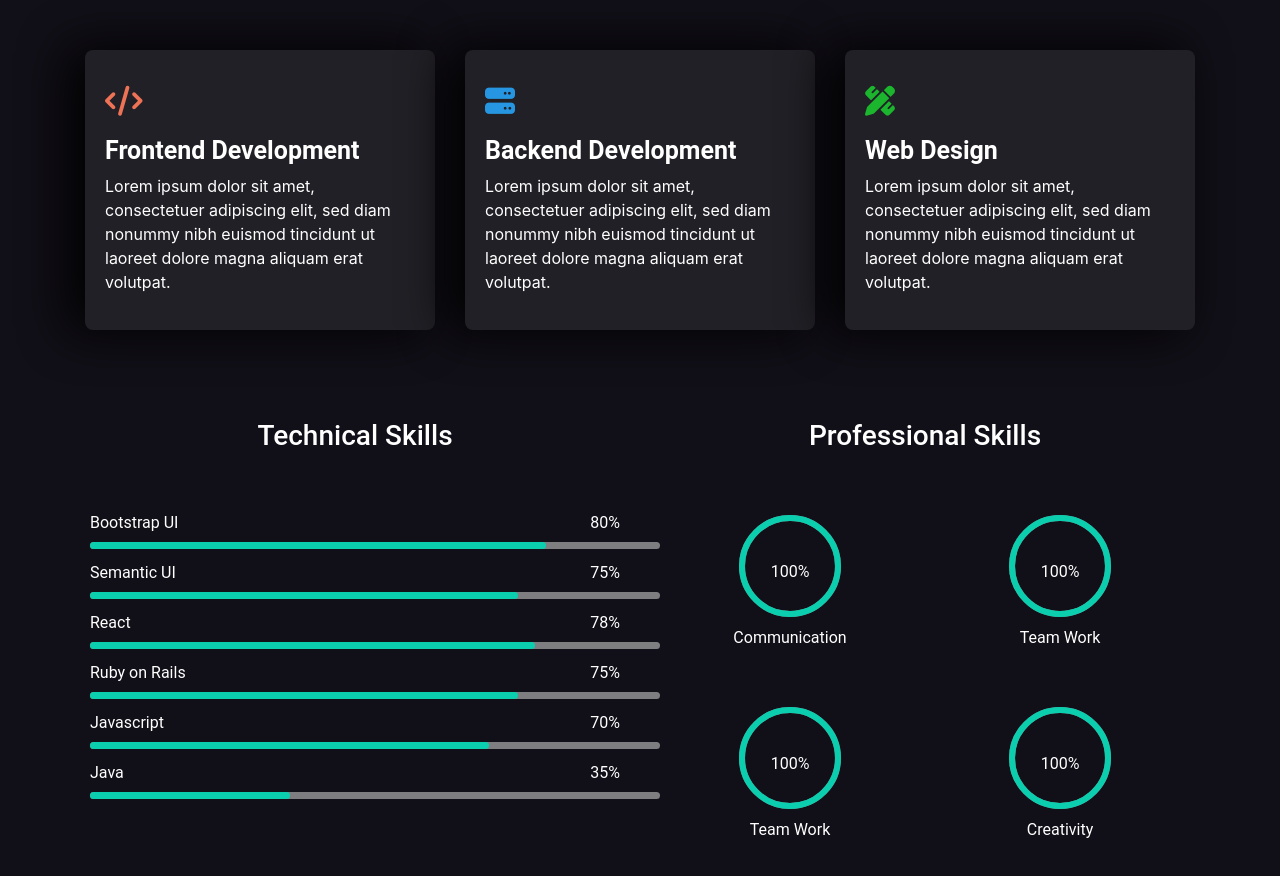
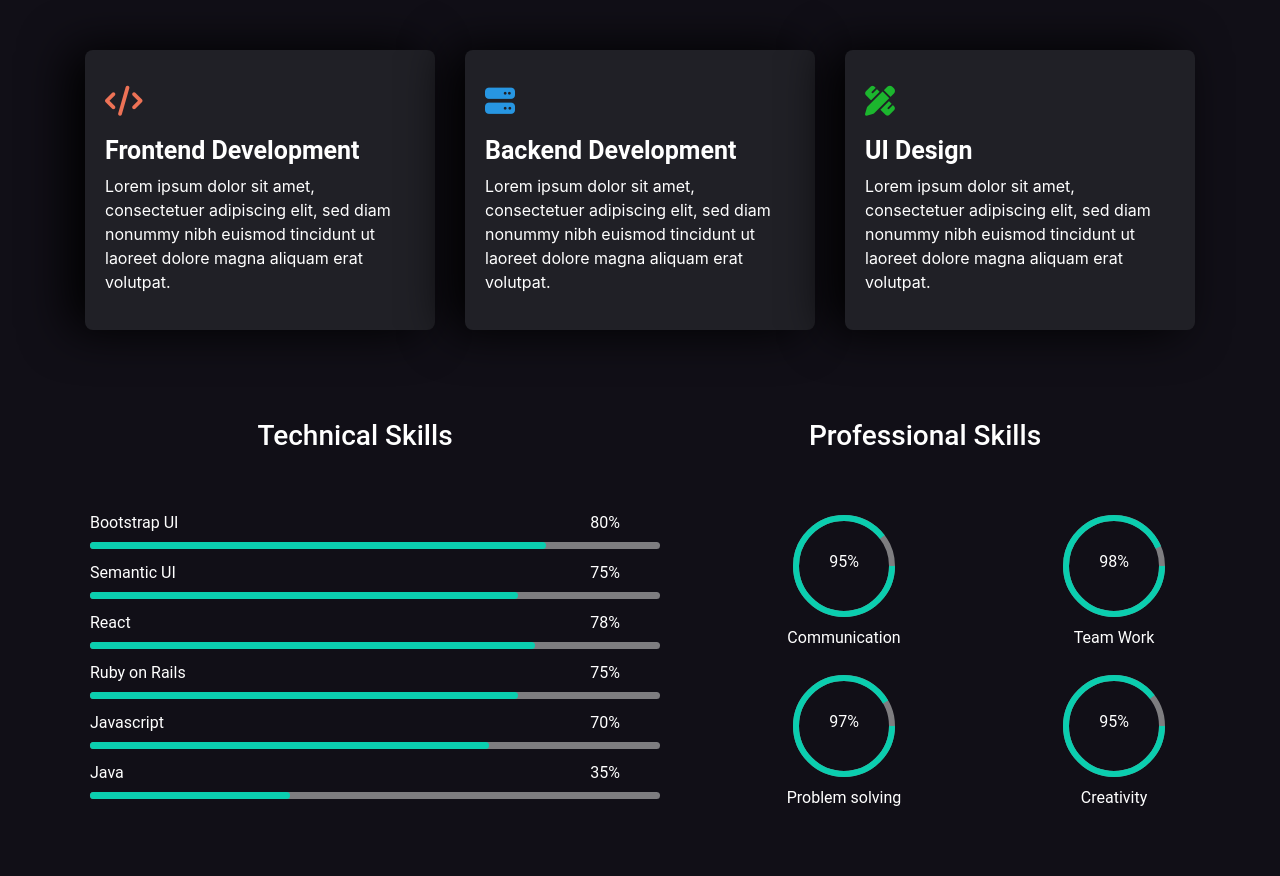
Before and after one commit to MarioR9/PortfolioV3, a React (Create React App) app: page / in a window 1280 px wide. Shown: the part 1240-2116 px from the top of the page. After the commit the page ends 2071 px from the top, so only its background shows below. Built offline with nearby package versions, Linux system fonts and the light colour scheme.

Commit message:
professional skills added

```diff
--- a/src/components/About.jsx
+++ b/src/components/About.jsx
@@ -59,7 +59,7 @@ const About = () => {
                     <Col>
                     <div className='about__traits'>
                         <i class="fas fa-pencil-ruler"></i>
-                        <h3>Web Design</h3>
+                        <h3>UI Design</h3>
                         <p>Lorem ipsum dolor sit amet, consectetuer adipiscing elit, sed diam nonummy nibh euismod tincidunt ut laoreet dolore magna aliquam erat volutpat.</p>
                     </div>
                     </Col>
--- a/src/components/Skills.jsx
+++ b/src/components/Skills.jsx
@@ -64,45 +64,45 @@ const Skills = () => {
                     <div>
                         <Container>
                             <Row>
-                                <Col>
-                                <div className='skills__circles'>
+                                <Col className='skills__circles'>
+                                <div >
                                     <svg viewBox="0 0 100 100" height='120'>
                                     <circle cx="50" cy="50" r="40" stroke="#c7c6c699" stroke-width="5" fill-opacity="0" />
                                     <circle className='skills__circlePercentage0' cx="50" cy="50" r="40" stroke="#0bceaf" stroke-width="5" fill-opacity="0" />
                                     </svg>
-                                    <p className='skills__percent'>100%</p>
+                                    <p className='skills__percent'>95%</p>
                                     <p>Communication</p>
                                 </div>
                                 </Col>
-                                <Col>
-                                <div className='skills__circles'>
+                                <Col className='skills__circles'>
+                                <div>
                                     <svg viewBox="0 0 100 100" height='120'>
                                     <circle cx="50" cy="50" r="40" stroke="#c7c6c699" stroke-width="5" fill-opacity="0" />
                                     <circle className='skills__circlePercentage1' cx="50" cy="50" r="40" stroke="#0bceaf" stroke-width="5" fill-opacity="0" />
                                     </svg>
-                                    <p className='skills__percent'>100%</p>
+                                    <p className='skills__percent'>98%</p>
                                     <p>Team Work</p>
                                 </div>
                                 </Col>
                             </Row>
                             <Row>
-                                <Col>
-                                <div className='skills__circles'>
+                                <Col className='skills__circles'>
+                                <div>
                                     <svg viewBox="0 0 100 100" height='120'>
                                     <circle cx="50" cy="50" r="40" stroke="#c7c6c699" stroke-width="5" fill-opacity="0" />
                                     <circle className='skills__circlePercentage2' cx="50" cy="50" r="40" stroke="#0bceaf" stroke-width="5" fill-opacity="0" />
                                     </svg>
-                                    <p className='skills__percent'>100%</p>
-                                    <p>Team Work</p>
+                                    <p className='skills__percent'>97%</p>
+                                    <p>Problem solving</p>
                                 </div>
                                 </Col>
-                                <Col>
-                                <div className='skills__circles'>
+                                <Col className='skills__circles'>
+                                <div>
                                     <svg viewBox="0 0 100 100" height='120'>
                                     <circle cx="50" cy="50" r="40" stroke="#c7c6c699" stroke-width="5" fill-opacity="0" />
                                     <circle className='skills__circlePercentage3' cx="50" cy="50" r="40" stroke="#0bceaf" stroke-width="5" fill-opacity="0" />
                                     </svg>
-                                    <p className='skills__percent'>100%</p>
+                                    <p className='skills__percent'>95%</p>
                                     <p>Creativity</p>
                                 </div>
                                 </Col>
--- a/src/css/Navigation.css
+++ b/src/css/Navigation.css
@@ -6,12 +6,12 @@
 
 }
 .nav__logo {
-    margin-left: 5vw;
+    margin-left: 14vw;
     height: 80px;
     object-fit: contain;
 }
 .nav__links {
-    margin-right: 5%;
+    margin-right: 13%;
     display: flex;
     justify-content: space-between;
     align-items: center;
--- a/src/css/Skills.css
+++ b/src/css/Skills.css
@@ -33,31 +33,32 @@
     border-radius: 10px;
 }
 .skills__circles {
-    margin-bottom: 20%;
+    margin-left: 20%;
+    width: 10px;
 }
 .skills__percent{
     position: absolute;
     left: 50%;
     bottom: 50%;
-    padding: 6px;
+    padding: 0px;
     margin: 0px;
     transform: translate(-50%, -50%);
 }
 .skills__circlePercentage0 {
-    stroke-dasharray: 298.493, 298.493;
-    stroke-dashoffset: 0;
+    stroke-dasharray: 240%;
+    stroke-dashoffset: 15%;
 }
 .skills__circlePercentage1 {
-    stroke-dasharray: 298.493, 298.493;
-    stroke-dashoffset: 0;
+    stroke-dasharray: 250%;
+    stroke-dashoffset: 15%;
 }
 .skills__circlePercentage2{
-    stroke-dasharray: 298.493, 298.493;
-    stroke-dashoffset: 0;
+    stroke-dasharray: 245%;
+    stroke-dashoffset: 15%;
 }
 .skills__circlePercentage3{
-    stroke-dasharray: 298.493, 298.493;
-    stroke-dashoffset: 0;
+    stroke-dasharray: 240%;
+    stroke-dashoffset: 15%;
 }
 
 
@@ -75,10 +76,3 @@
         padding: 2px;
     }
 }
-@media screen and (max-width: 1720px) {
-
-
-    .skills__percent{
-        padding: 3px;
-    }
-}
```
